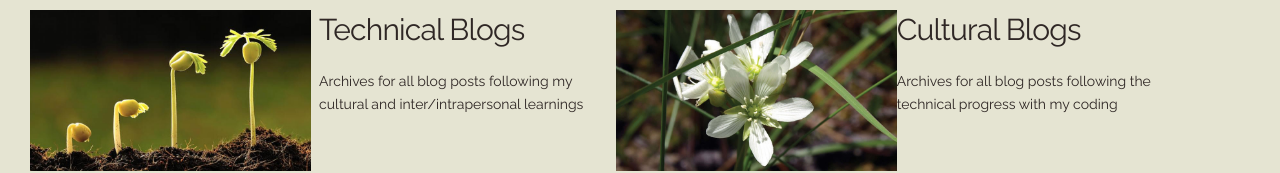
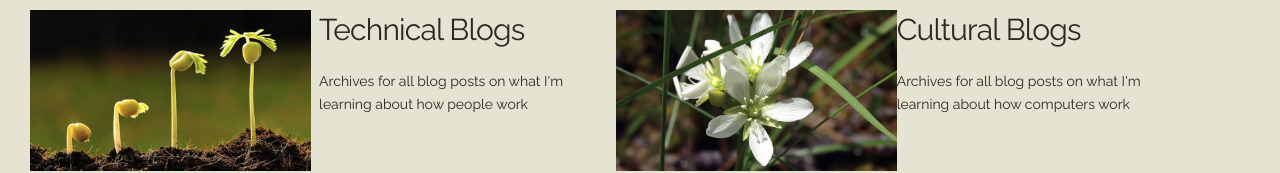
Before and after one commit to rebecca-leete/rebecca-leete.github.io, a plain HTML site: page index.html in a window 1280 px wide. Shown: the part 900-1073 px from the top of the page. Drawn offline with nearby package versions, Linux system fonts and the light colour scheme.

Commit message:
change thumbnail blurb text

```diff
--- a/index.html
+++ b/index.html
@@ -57,7 +57,7 @@
                   <div id="blog-thumbnail-contents" class="one-half column">
                     <h4 class="thumbnail-title">Technical Blogs</h4>
                     <section class="thumbnail-blurb">
-                      Archives for all blog posts following my cultural and inter/intrapersonal learnings
+                      Archives for all blog posts on what I'm learning about how people work
                     </section>
                   </div>
               </div>
@@ -73,7 +73,7 @@
                   <div class="one-half column">
                     <h4 class="thumbnail-title">Cultural Blogs</h4>
                     <section class="thumbnail-blurb">
-                      Archives for all blog posts following the technical progress with my coding
+                      Archives for all blog posts on what I'm learning about how computers work
                     </section>
                   </div>
               </div>
```
